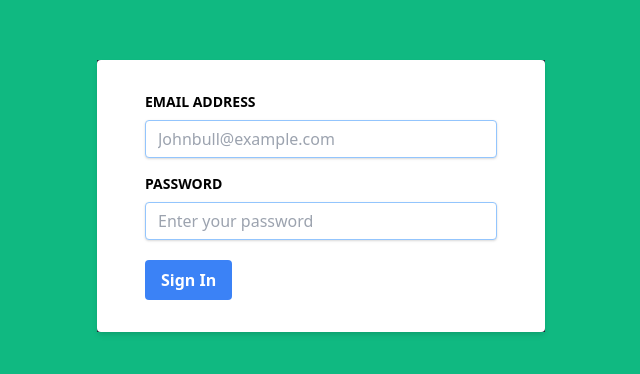
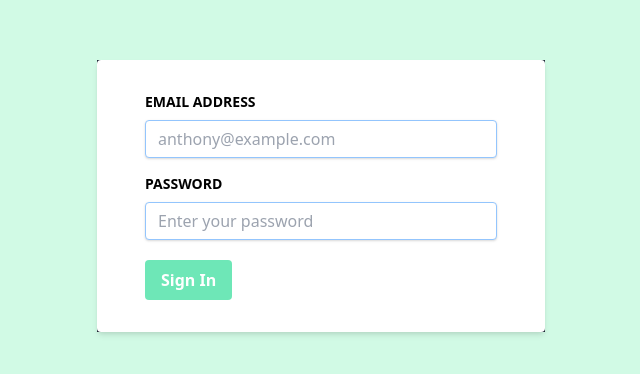
Before and after one commit to Anthony-Verges/firebase-website, a React (Create React App) app: page / in a window 1280 px wide. Shown: the part 204-578 px from the top of the page, without its empty margins (319-959 px from the left). Built offline with nearby package versions, Linux system fonts and the light colour scheme.

Commit message:
change state in form

```diff
--- a/src/components/Login.jsx
+++ b/src/components/Login.jsx
@@ -1,8 +1,17 @@
+import { useState } from "react";
+
 const Login = () => {
+  const [email, setEmail] = useState("");
+  const [password, setPassword] = useState("");
+
   return (
-    <section className="App h-screen w-full flex justify-center items-center bg-green-500">
+    <div>
+      <section className="App h-screen w-full flex justify-center items-center bg-green-100">
         <div className="w-full max-w-md bg-gray-800">
-        <form action="" className=" bg-white shadow-md rounded px-8 py-8 pt-8">
+          <form
+            action=""
+            className=" bg-white shadow-md rounded px-8 py-8 pt-8"
+          >
             <div className="px-4 pb-4">
               <label htmlFor="email" className="text-sm block font-bold  pb-2">
                 EMAIL ADDRESS
@@ -10,26 +19,37 @@ const Login = () => {
               <input
                 type="email"
                 name="email"
-              id=""
+                id="email"
                 className="shadow appearance-none border rounded w-full py-2 px-3 text-gray-700 leading-tight focus:outline-none focus:shadow-outline border-blue-300 "
-              placeholder="Johnbull@example.com"
+                placeholder="anthony@example.com"
+                onChange={(e) => {
+                  setEmail(e.target.value);
+                }}
+                value={email}
               />
             </div>
             <div className="px-4 pb-4">
-            <label htmlFor="password" className="text-sm block font-bold pb-2">
+              <label
+                htmlFor="password"
+                className="text-sm block font-bold pb-2"
+              >
                 PASSWORD
               </label>
               <input
                 type="password"
-              name="email"
-              id=""
+                name="password"
+                id="password"
                 className="shadow appearance-none border rounded w-full py-2 px-3 text-gray-700 leading-tight focus:outline-none focus:shadow-outline border-blue-300"
                 placeholder="Enter your password"
+                onChange={(e) => {
+                  setPassword(e.target.value);
+                }}
+                value={password}
               />
             </div>
             <div>
               <button
-              className="ml-4 mt-1 bg-blue-500 hover:bg-blue-700 text-white font-bold py-2 px-4 rounded focus:outline-none focus:shadow-outline"
+                className="ml-4 mt-1 bg-green-300 hover:bg-green-700 text-white font-bold py-2 px-4 rounded focus:outline-none focus:shadow-outline"
                 type="button"
               >
                 Sign In
@@ -38,6 +58,7 @@ const Login = () => {
           </form>
         </div>
       </section>
+    </div>
   );
 };
 
```
Lines whose indentation alone changed are shown as unchanged.
